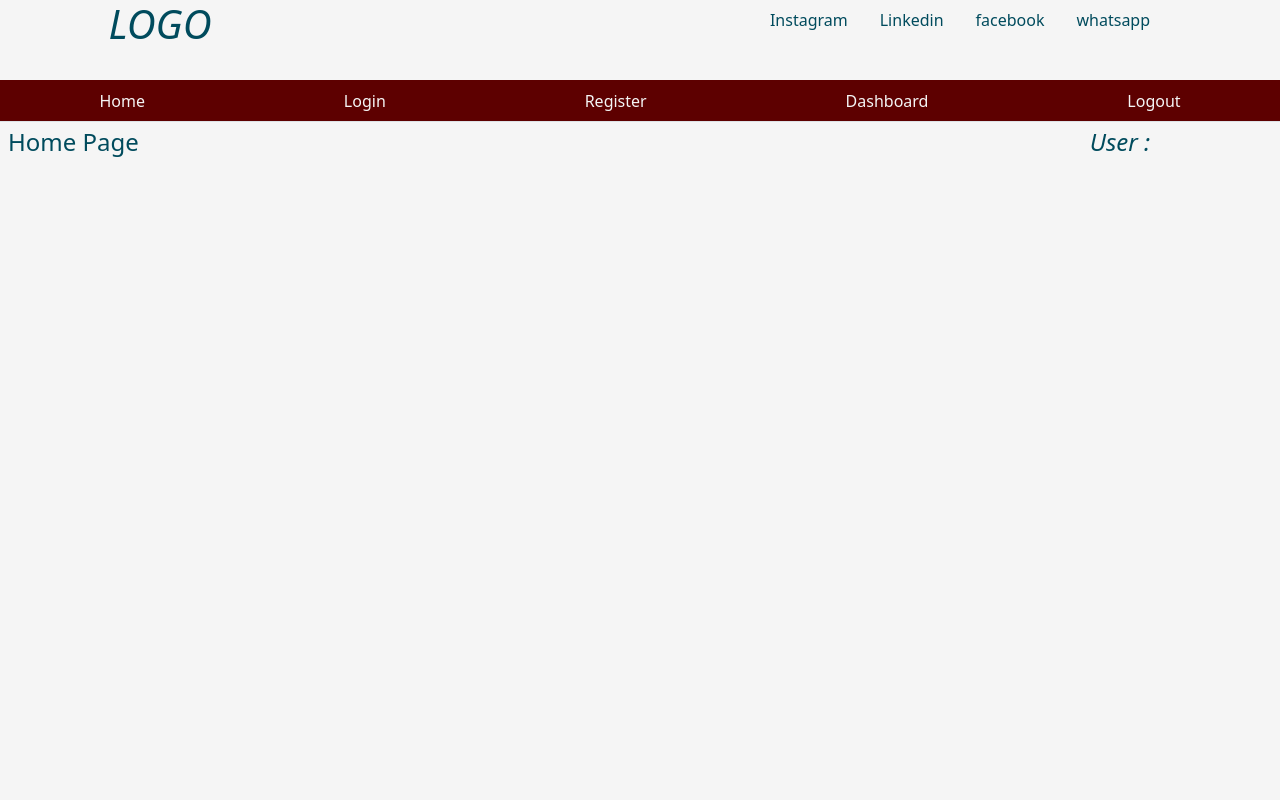
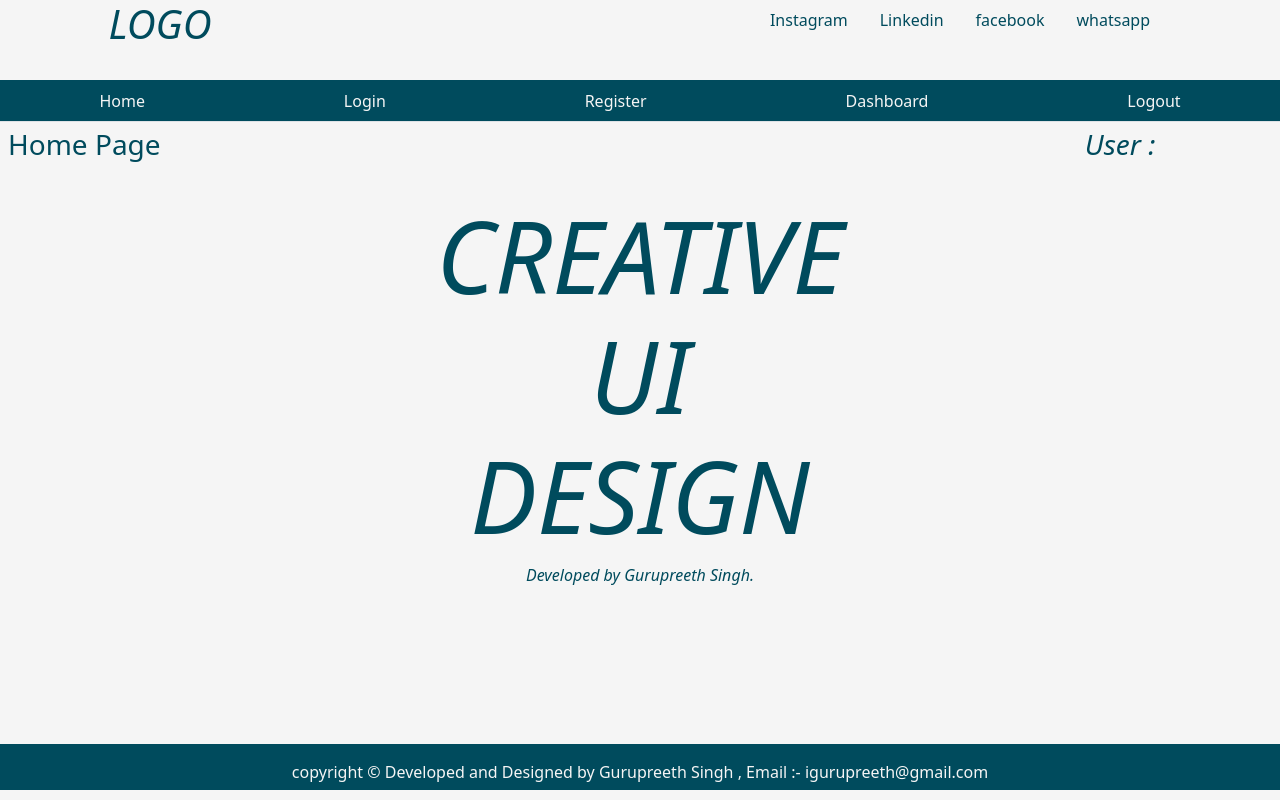
Before and after one commit to RazerP4antom/emp_management_system, a Flask app: page / in a window 1280 px wide. Run offline with Flask 3, Linux system fonts and the light colour scheme; parts of the project's set-up code (start-up, migrations or seed data) failed here and were passed over; some libraries are stand-ins or nearby versions.

Commit message:
home page

```diff
--- a/app.py
+++ b/app.py
@@ -27,5 +27,12 @@ def add_new_emp():
 def update_emp():
     return render_template('updateEmp.html')
 
+@app.route('sinlge_emp_profile')
+def single_emp_profile():
+    return render_template('singleEmpProfile.html')
+
+def logout():
+    return render_template('home.html')
+
 if __name__ == '__main__':
     app.run(debug=True)
--- a/templates/home.html
+++ b/templates/home.html
@@ -6,7 +6,7 @@
     <meta name="viewport" content="width=device-width, initial-scale=1.0">
     <title>FLASK-CRUD_APP_home_page.</title>
     <link href="https://cdn.jsdelivr.net/npm/bootstrap@5.1.3/dist/css/bootstrap.min.css" rel="stylesheet" integrity="sha384-1BmE4kWBq78iYhFldvKuhfTAU6auU8tT94WrHftjDbrCEXSU1oBoqyl2QvZ6jIW3" crossorigin="anonymous">
-    <link rel="stylesheet" href="{{ url_for('static', filename='home.css')}}" type = "text/css">
+    <link rel="stylesheet" href="home.css" type = "text/css">
 </head>
 <body>
       <div class="parent">
@@ -30,43 +30,43 @@
               </ul>
         </div>
         <div class="child child3">
-            <ul class="nav nav-tabs nav-fill" style="background-color:rgb(93, 0, 0);">
+            <ul class="nav nav-tabs nav-fill" style="background-color:rgb(0, 75, 93);">
                 <li class="nav-item">
                   <a class="nav-link" style="color:whitesmoke;" href="{{ url_for('index') }}">Home</a>
                 </li>
                 <li class="nav-item">
-                  <a class="nav-link" style="color:whitesmoke;" href="login.html">Login</a>
+                  <a class="nav-link" style="color:whitesmoke;" href="{{ url_for('login') }}">Login</a>
                 </li>
                 <li class="nav-item">
-                  <a class="nav-link" style="color:whitesmoke;" href="register.html">Register</a>
+                  <a class="nav-link" style="color:whitesmoke;" href="{{ url_for('register') }}">Register</a>
                 </li>
                 <li class="nav-item">
-                    <a class="nav-link" style="color:whitesmoke;" href="dashboard.html">Dashboard</a>
+                    <a class="nav-link" style="color:whitesmoke;" href="{{ url_for('dashboard') }}">Dashboard</a>
                   </li>
                 <li class="nav-item">
-                  <a class="nav-link"   style="color:whitesmoke;" href="#">Logout</a>
+                  <a class="nav-link"   style="color:whitesmoke;" href="{{ url_for('index') }}">Logout</a>
                 </li>
               </ul>
         </div>
 
         <div class="child child4">
-          <h4 class="m-2">Home Page</h4>
+          <h3 class="m-2">Home Page</h3>
       </div>
 
-      <div class="child child5" style="color:rgb(0, 75, 93);"><h4 class="m-2"><i>User : </i></h4></div>
+      <div class="child child5" style="color:rgb(0, 75, 93);"><h3 class="m-2"><i>User : </i></h3></div>
 
-        <!-- <div class="child child6 container">
+        <div class="child child6 container">
             <div class="centercontent">
                 <div class="textcontent">
                     <i><h1>CREATIVE<br> UI<br> DESIGN</h1>
                     <p>Developed by Gurupreeth Singh.</p></i>
                 </div>
             </div>
-        </div> -->
+        </div>
 
-        <!-- <div class="child child7" style="background-color:rgb(0, 75, 93); color:whitesmoke;">
+        <div class="child child7" style="background-color:rgb(0, 75, 93); color:whitesmoke;">
             <p class="p-3 text-center">copyright &copy; Developed and Designed by Gurupreeth Singh , Email :- igurupreeth@gmail.com</p>
-        </div> -->
+        </div>
       </div>
 
 
```
